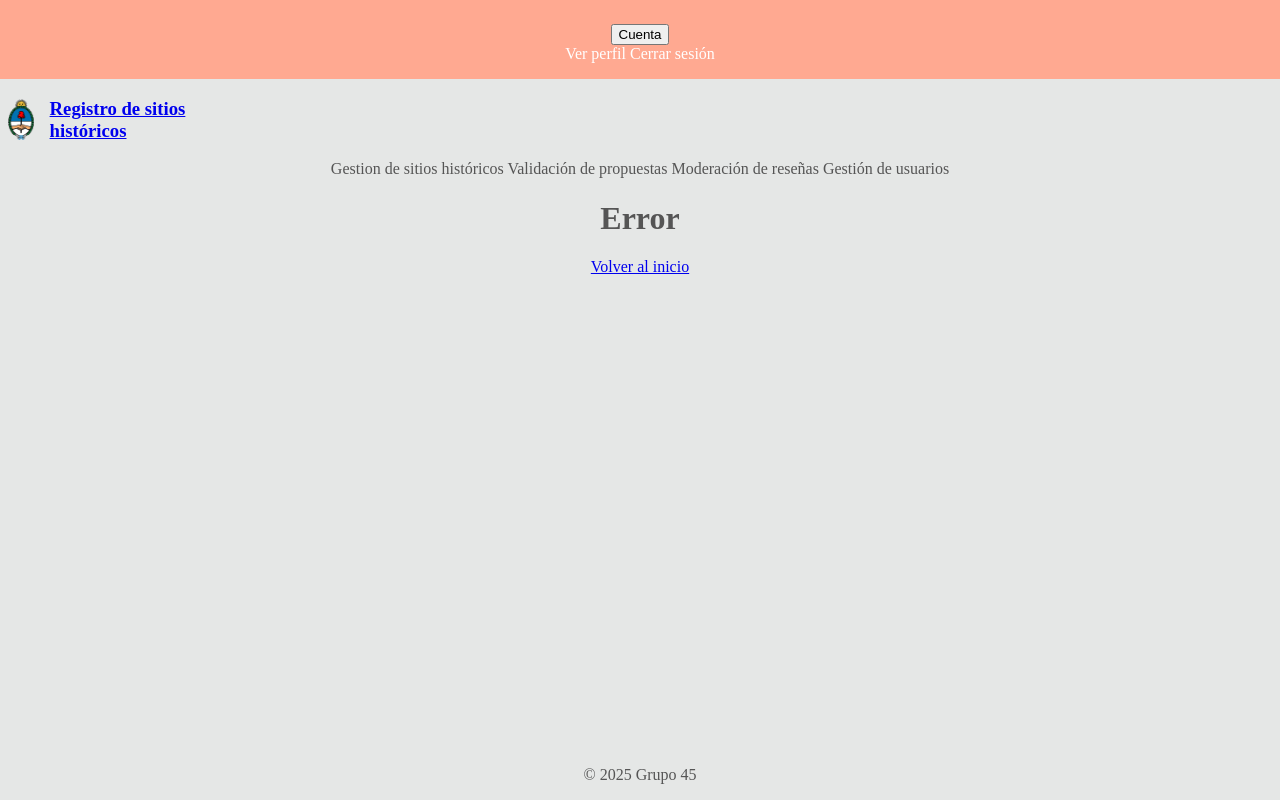
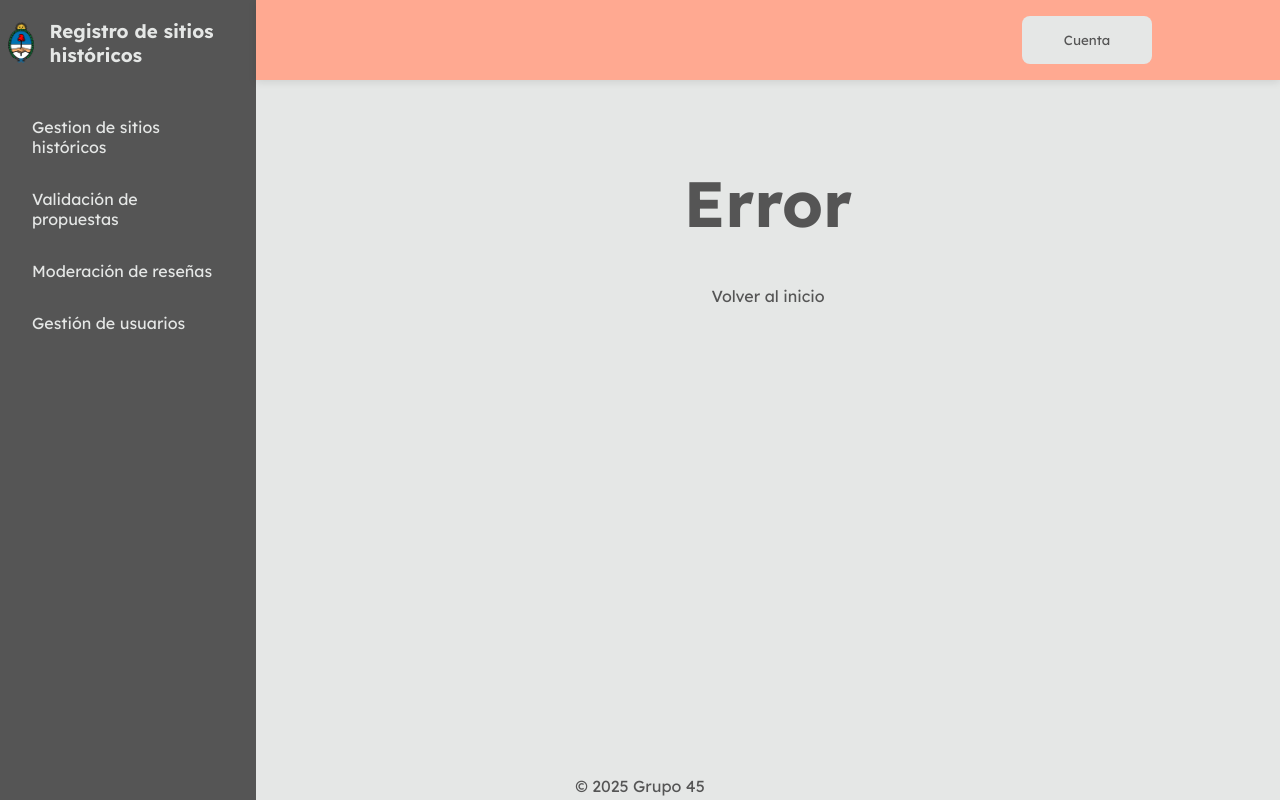
Before and after one commit to diegogarciaherd/sitios-historicos-app, a Python web app: template admin/src/web/templates/error.html in a window 1280 px wide. Run offline with Jinja, Linux system fonts and the light colour scheme; the template is opened without the code that fills it, so the values that code supplies are empty.

Commit message:
fix error css and error template

```diff
--- a/admin/src/web/templates/error.html
+++ b/admin/src/web/templates/error.html
@@ -1,17 +1,16 @@
-{% extends "layout.html" %}
-
-{% block title %}Error {{ error.code }} {% endblock %}
-
-{% block content %}
+{% extends "layout.html" %} {% block title %}Error {{ error.code }} {% endblock
+%} {% block content %}
 <div>
     <h1>Error <span class="error-title">{{ error.code }}</span></h1>
     <h2>{{ error.message }}</h2>
     <p>{{ error.description }}</p>
     <a href="{{ url_for('home') }}">Volver al inicio</a>
     <div>
+        {% endblock %} {% block head_styles %}
+        <link
+            rel="stylesheet"
+            href="{{ url_for('static', filename='css/error.css') }}"
+        />
         {% endblock %}
-
-
-{% block head_styles %}
-	<link rel="stylesheet" href="{{ url_for('static', filename='error.css') }}">
-{% endblock %}
+    </div>
+</div>
--- a/admin/src/web/templates/layout.html
+++ b/admin/src/web/templates/layout.html
@@ -4,7 +4,6 @@
         <meta charset="UTF-8" />
         <meta name="viewport" content="width=device-width, initial-scale=1.0" />
         <title>{% block title %}Mi App{% endblock %}</title>
-        {% block head_styles %}
         <link
             rel="stylesheet"
             href="{{ url_for('static', filename='css/styles.css') }}"
@@ -15,7 +14,7 @@
             href="https://fonts.googleapis.com/css2?family=Outfit:wght@100..900&family=Lexend:wght@100..900&display=swap"
             rel="stylesheet"
         />
-        {% endblock %}
+        {% block head_styles %} {% endblock %}
     </head>
     <body>
         <header>
--- a/admin/static/css/error.css
+++ b/admin/static/css/error.css
@@ -1,29 +1,17 @@
 :root {
-	--background: #e5e7e6;
-	--foreground: #555555;
+    --background: #e5e7e6;
+    --foreground: #555555;
 }
 
 .error-title {
-	color: #eb4034;
-	weight: bold;
+    color: #eb4034;
+    weight: bold;
+}
+
+h1 {
+    font-size: 4rem;
 }
 
 header {
-	background: #ffa991;
-	padding: 1.5rem 0 1rem 0;
-	color: white;
+    background: #ffa991;
 }
-
-footer {
-	position: absolute;
-	bottom: 0;
-	width: 100%;
-}
-
-body {
-	background: var(--background);
-	color: var(--foreground);
-	text-align: center;
-	margin: 0;
-	padding: 0;
-}
--- a/admin/static/css/styles.css
+++ b/admin/static/css/styles.css
@@ -66,6 +66,10 @@ a {
     color: inherit;
 }
 
+main p {
+    font-size: 1.2rem;
+}
+
 aside nav {
     display: flex;
     flex-direction: column;
@@ -103,6 +107,24 @@ button:hover {
     transform: scale(1.05);
 }
 
+button::after {
+    position: absolute;
+    content: "";
+    top: 0;
+    left: 0;
+    width: 100%;
+    height: 100%;
+    clip-path: circle(0% at 50% 50%);
+    background-color: #2c76d0;
+    border-radius: inherit;
+    transition: 0.75s;
+    z-index: -1;
+}
+
+button:active::after {
+    clip-path: circle(100% at 50% 50%);
+}
+
 button.btn-outline {
     background-color: var(--background);
     color: var(--foreground);
@@ -117,6 +139,20 @@ button.btn-outline:hover {
 }
 
 /* Sección Responsive */
+
+@media only screen and (max-width: 1400px) {
+    aside {
+        width: 20%;
+    }
+
+    main {
+        margin-left: 20%;
+    }
+
+    header {
+        left: calc(20%);
+    }
+}
 
 @media only screen and (max-width: 1024px) {
     aside {
@@ -141,6 +177,8 @@ button.btn-outline:hover {
     }
 
     main {
+        position: relative;
+        top: 5rem;
         margin-left: 0;
         padding: 1rem;
     }
```
Lines whose indentation alone changed are shown as unchanged.
